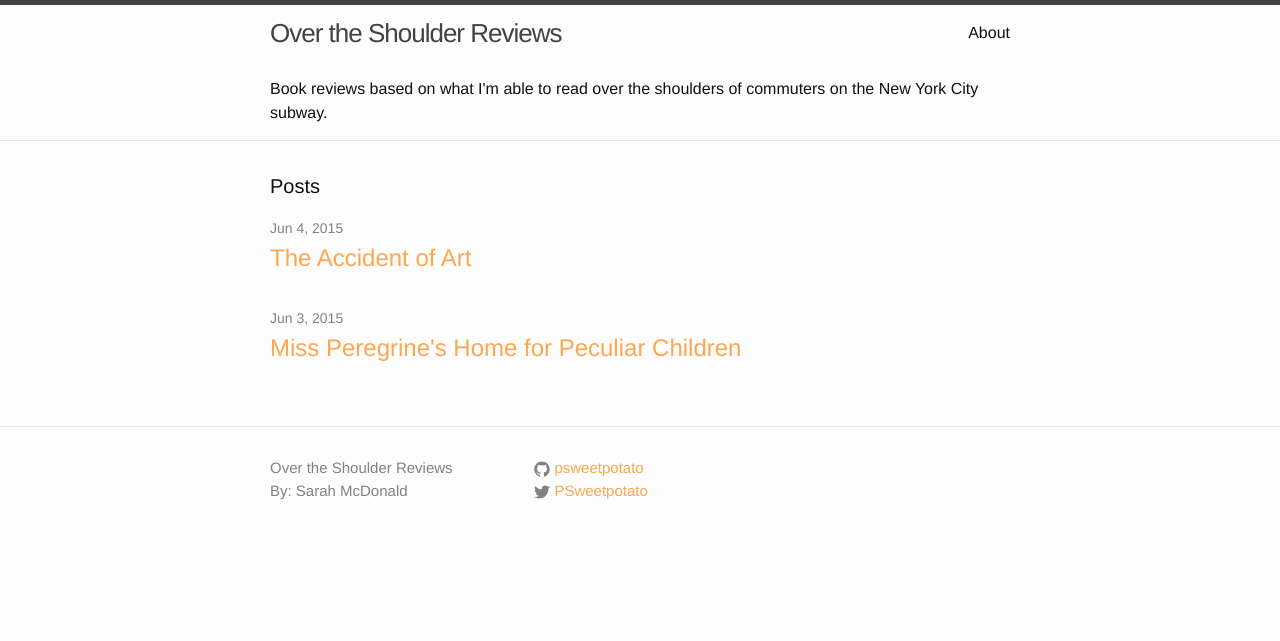
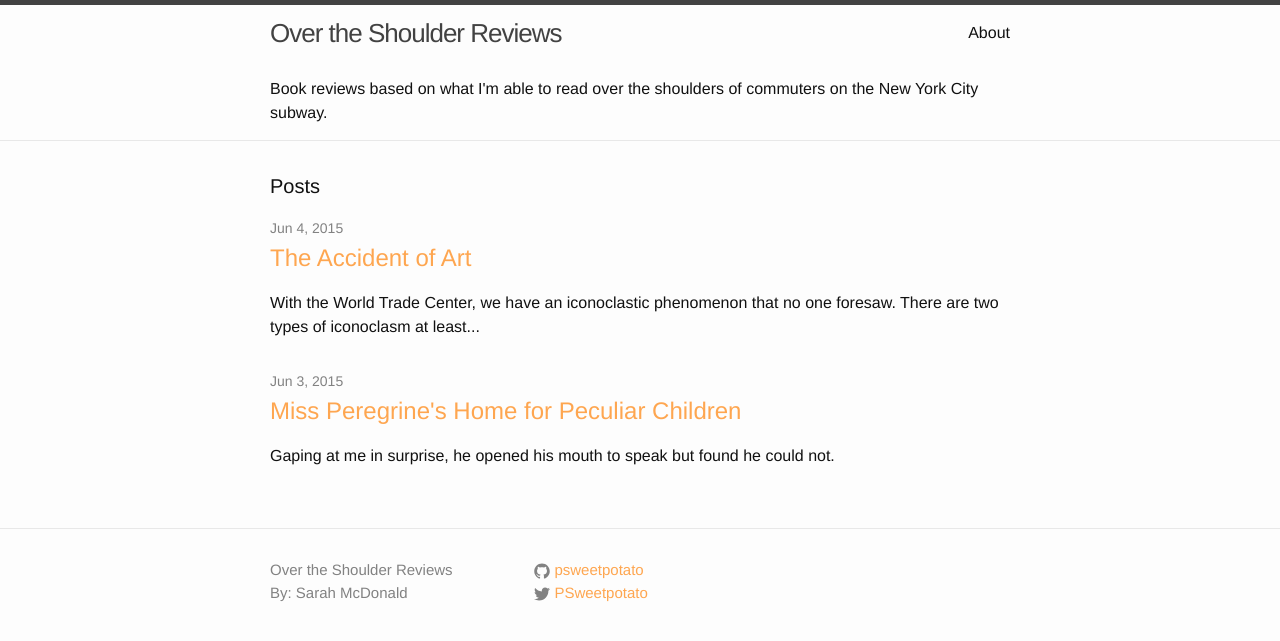
Before and after one commit to psweetpotato/OtSRblog, a Jekyll site: the page built from index.html, in a window 1280 px wide. Shown: the top 641 px of the page. Built offline with Jekyll 4.4.1, drawn with Linux system fonts in a browser that asks for light colours.

Commit message:
adds excerpt to post list

```diff
--- a/_posts/2015-06-03-miss-peregrines-home.md
+++ b/_posts/2015-06-03-miss-peregrines-home.md
@@ -3,6 +3,7 @@ layout: post
 title:  "Miss Peregrine's Home for Peculiar Children"
 date:   2015-06-03 19:50:02
 categories: J fiction
+excerpt: "Gaping at me in surprise, he opened his mouth to speak but found he could not."
 ---
 Book: Miss Peregrine's Home for Peculiar Children; by: Ransom Riggs
 Reader: 20ish woman wearing leggings as pants
--- a/_posts/2015-06-04-the-accident-of-art.md
+++ b/_posts/2015-06-04-the-accident-of-art.md
@@ -3,6 +3,7 @@ layout: post
 title:  "The Accident of Art"
 date:   2015-06-04 11:09:02
 categories: F history
+excerpt: "With the World Trade Center, we have an iconoclastic phenomenon that no one foresaw. There are two types of iconoclasm at least..."
 ---
 Book: The Accident of Art; by: Sylvère Lotringer
 Reader: middle-age man using a flip phone
--- a/index.html
+++ b/index.html
@@ -14,6 +14,7 @@ layout: default
         <h2>
           <a class="post-link" href="{{ post.url | prepend: site.baseurl }}">{{ post.title }}</a>
         </h2>
+        {{ post.excerpt }}
       </li>
     {% endfor %}
   </ul>
```
